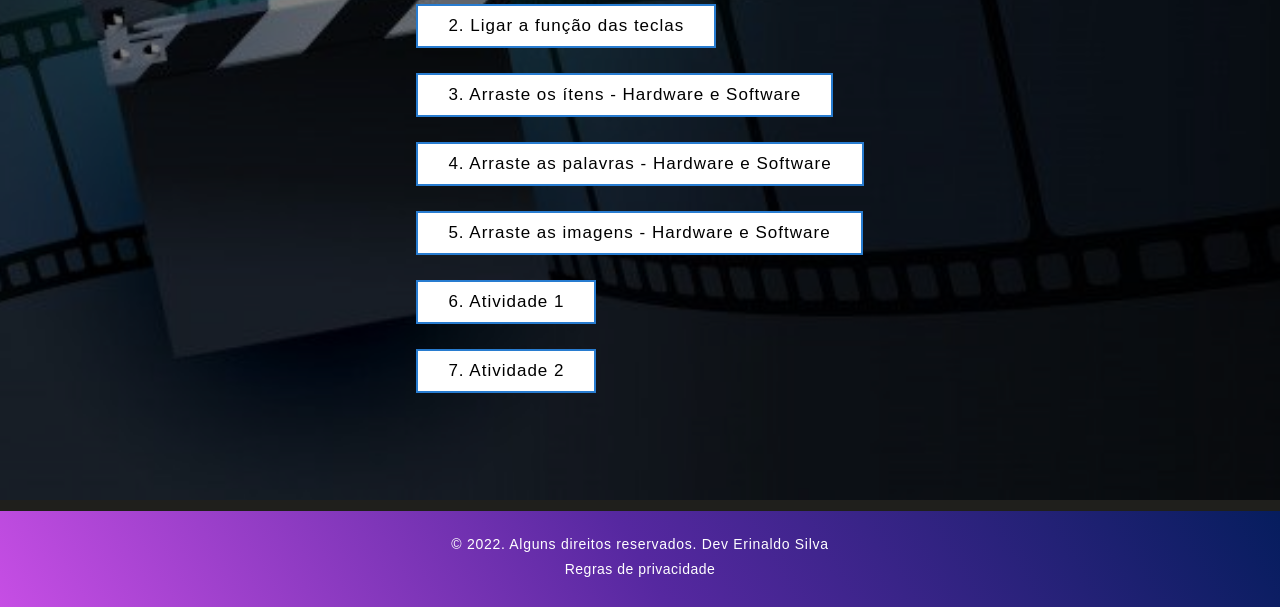
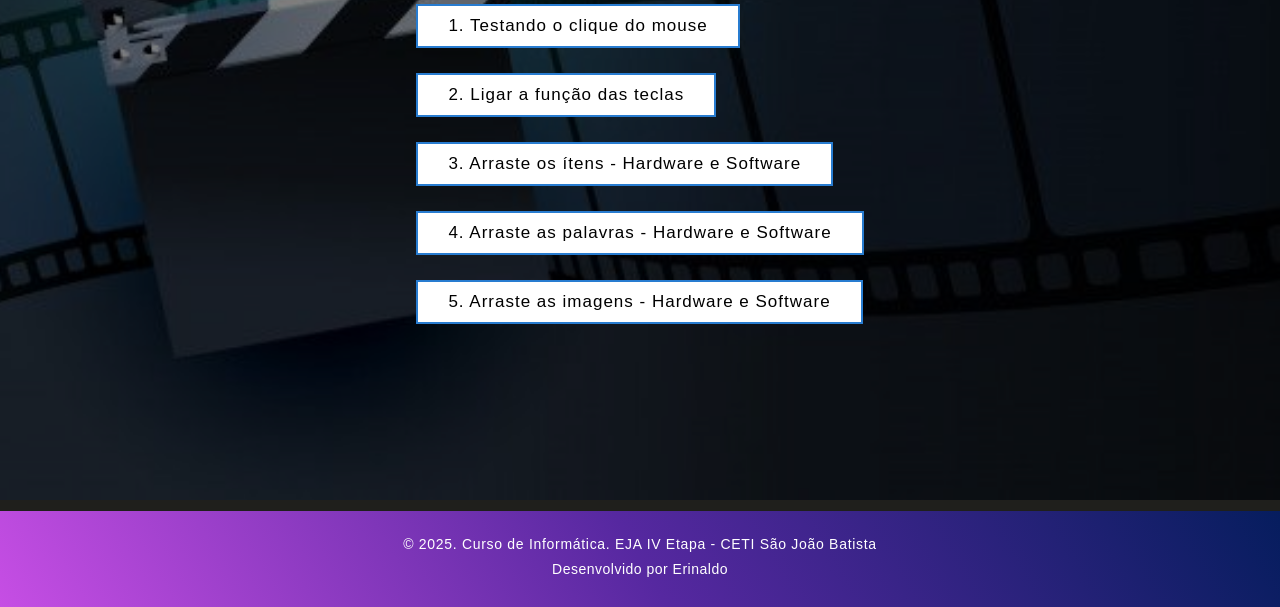
Before and after one commit to erynaldo/atividades, a plain HTML site: page index.html in a window 1280 px wide. Shown: the part 300-907 px from the top of the page. Drawn offline with Linux system fonts and the light colour scheme.

Commit message:
atualizado pagina index

```diff
--- a/index.html
+++ b/index.html
@@ -23,15 +23,15 @@
                 <a href="https://wordwall.net/pt/resource/13735769/hardware-e-software" target="_blank" type="button" class="cta">3. Arraste os ítens - Hardware e Software</a><br>
                 <a href="https://wordwall.net/pt/resource/28541517/dados-e-programa%c3%a7%c3%a3o/hardware-e-software" target="_blank" type="button" class="cta">4. Arraste as palavras - Hardware e Software</a><br>
                 <a href="https://www.coquinhos.com/classificar-hardware-e-software/play/" target="_blank" type="button" class="cta">5. Arraste as imagens - Hardware e Software</a><br>
-                <a href="./paginas_externas/atividade_informatica.html" target="_blank" type="button" class="cta">6. Atividade 1</a><br>
-                <a href="https://wordwall.net/pt/resource/17377405/question%C3%A1rio-sobre-perif%C3%A9ricos-de-entrada-e-sa%C3%ADda" target="_blank" type="button" class="cta">7. Atividade 2</a><br>
+                <!-- <a href="./paginas_externas/atividade_informatica.html" target="_blank" type="button" class="cta">6. Atividade 1</a><br> -->
+                <!-- <a href="https://wordwall.net/pt/resource/17377405/question%C3%A1rio-sobre-perif%C3%A9ricos-de-entrada-e-sa%C3%ADda" target="_blank" type="button" class="cta">7. Atividade 2</a><br> -->
             </div>
         </div>
     </section>
     <br>
     <footer id="rodape">
-        <h5>&copy; 2022. Alguns direitos reservados. Dev Erinaldo Silva</h5>
-        <p>Regras de privacidade</p>
+        <h5>&copy; 2025. Curso de Informática. EJA IV Etapa - CETI São João Batista</h5>
+        <p>Desenvolvido por Erinaldo</p>
     </footer>
 
 </body>
```
